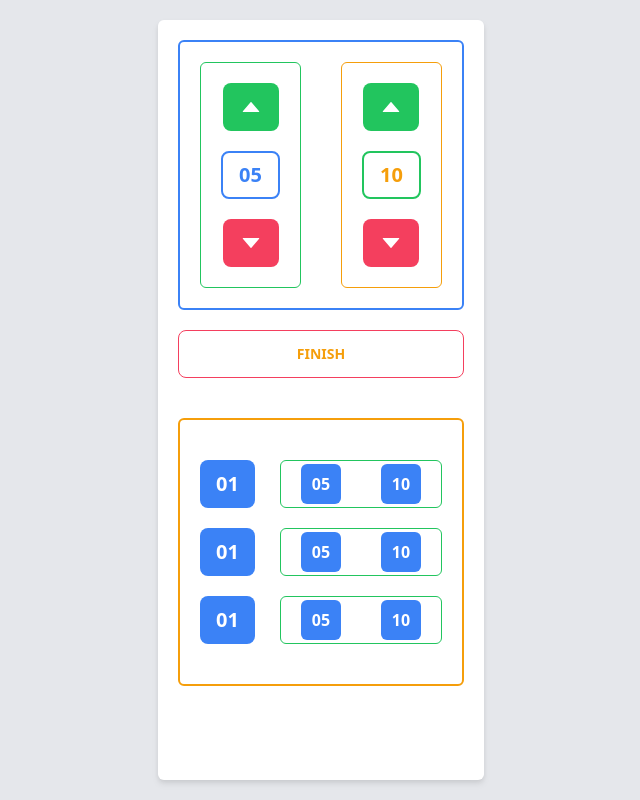
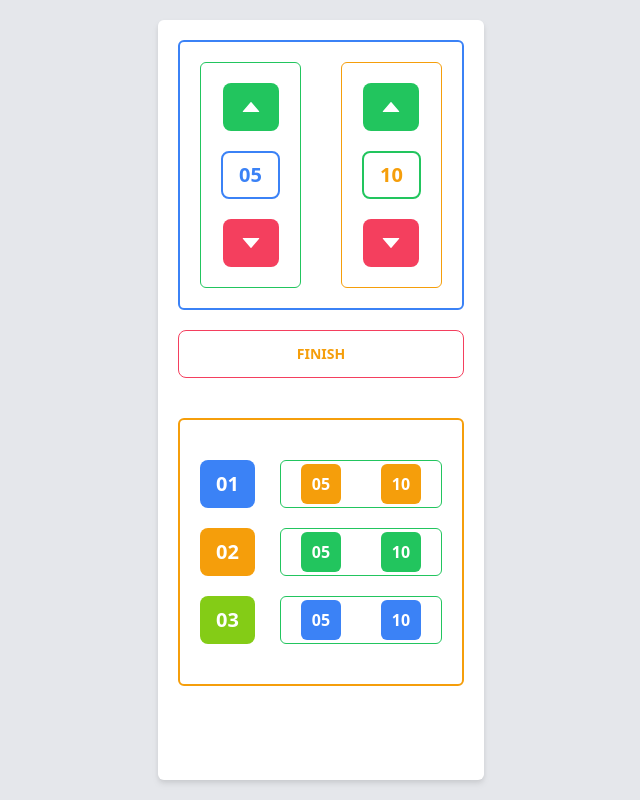
Before and after one commit to rimoza/Lalis, a React (Vite) app in the folder lalis/: page / in a window 1280 px wide. Shown: the whole page, without its empty margins (319-959 px from the left). Built offline with nearby package versions, Linux system fonts and the light colour scheme.

Commit message:
fix: game colors

```diff
--- a/lalis/src/App.tsx
+++ b/lalis/src/App.tsx
@@ -45,30 +45,30 @@ function App() {
         <span className='text-xl font-bold'>01</span>
       </div>
       <div id='game-score' className='border border-success rounded-md px-5 flex justify-between items-center space-x-10'>
-        <div  className='bg-primary w-10 h-10 flex justify-center items-center text-white font-bold rounded-md'>
+        <div  className='bg-secondary w-10 h-10 flex justify-center items-center text-white font-bold rounded-md'>
         <span className=''>05</span>
         </div>
-        <div  className='bg-primary w-10 h-10 flex justify-center items-center text-white font-bold rounded-md'>
+        <div  className='bg-secondary w-10 h-10 flex justify-center items-center text-white font-bold rounded-md'>
         <span className=''>10</span>
         </div>
       </div>
       </div>
       <div id='bottom' className='flex justify-between mb-5'>
-      <div id='game-number' className='bg-primary btn border-none hover:bg-success'>
-        <span className='text-xl font-bold'>01</span>
+      <div id='game-number' className='bg-secondary btn border-none hover:bg-success'>
+        <span className='text-xl font-bold'>02</span>
       </div>
       <div id='game-score' className='border border-success rounded-md px-5 flex justify-between items-center space-x-10'>
-        <div  className='bg-primary w-10 h-10 flex justify-center items-center text-white font-bold rounded-md'>
+        <div  className='bg-success w-10 h-10 flex justify-center items-center text-white font-bold rounded-md'>
         <span className=''>05</span>
         </div>
-        <div  className='bg-primary w-10 h-10 flex justify-center items-center text-white font-bold rounded-md'>
+        <div  className='bg-success w-10 h-10 flex justify-center items-center text-white font-bold rounded-md'>
         <span className=''>10</span>
         </div>
       </div>
       </div>
       <div id='bottom' className='flex justify-between'>
-      <div id='game-number' className='bg-primary btn border-none hover:bg-success'>
-        <span className='text-xl font-bold'>01</span>
+      <div id='game-number' className='bg-accent btn border-none hover:bg-success'>
+        <span className='text-xl font-bold'>03</span>
       </div>
       <div id='game-score' className='border border-success rounded-md px-5 flex justify-between items-center space-x-10'>
         <div  className='bg-primary w-10 h-10 flex justify-center items-center text-white font-bold rounded-md'>
```
